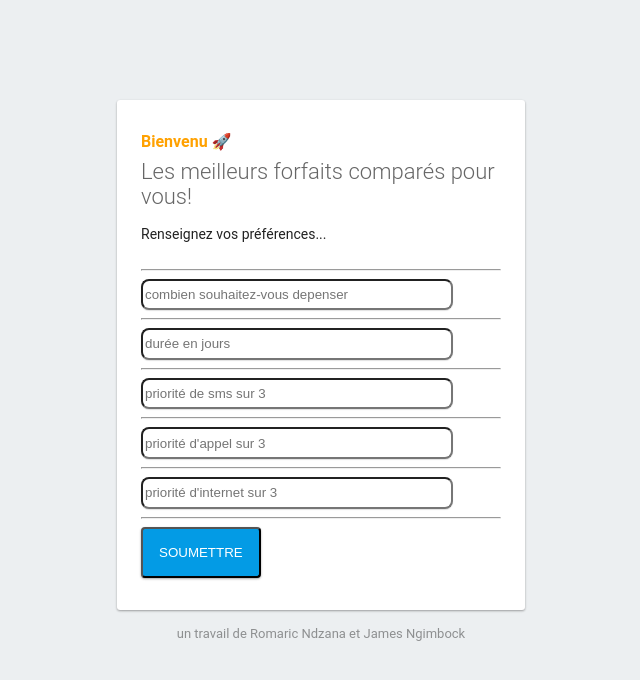
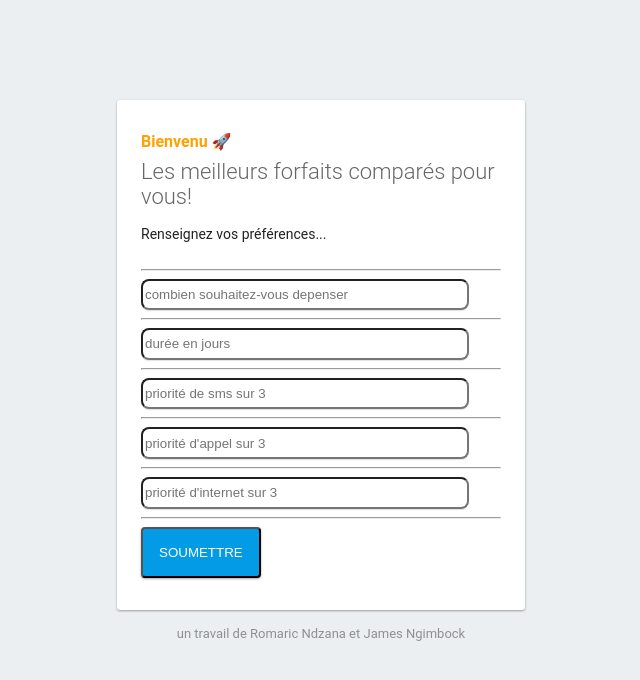
Before and after one commit to JamesAlaric/forfaitchooser, a website: page public/index.html in a window 1280 px wide. Shown: the whole page, without its empty margins (319-959 px from the left). Drawn offline with Linux system fonts and the light colour scheme; some packages are replaced by stand-ins of ours.

Commit message:
Update index.html

```diff
--- a/public/index.html
+++ b/public/index.html
@@ -32,7 +32,7 @@
       #message p { line-height: 140%; margin: 16px 0 24px; font-size: 14px; }
       #message button { display: block; text-align: center; background: #039be5; text-transform: uppercase; text-decoration: none; color: white; padding: 16px; border-radius: 4px; }
       #message, #message button { box-shadow: 0 1px 3px rgba(0,0,0,0.12), 0 1px 2px rgba(0,0,0,0.24); }
-      #message input { height: 1.6rem; width: 19rem; box-shadow: 0 1px 1px rgba(0,0,0,0.12); border-radius: 0.5rem; }
+      #message input {align-items: center; height: 1.6rem; width: 20rem; box-shadow: 0 1px 1px rgba(0,0,0,0.12); border-radius: 0.5rem; }
       #load { color: rgba(0,0,0,0.4); text-align: center; font-size: 13px; }
       @media (max-width: 600px) {
         body, #message { margin-top: 0; background: white; box-shadow: none; }
```
